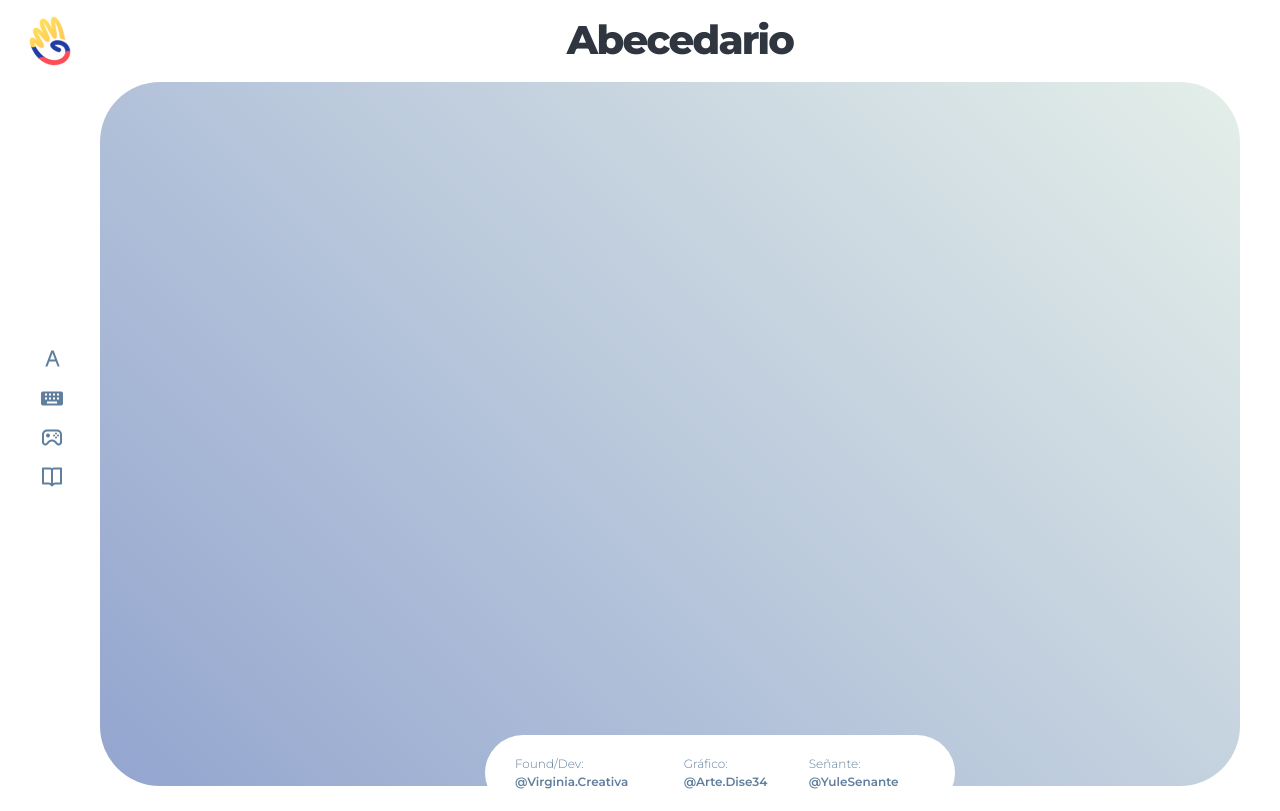
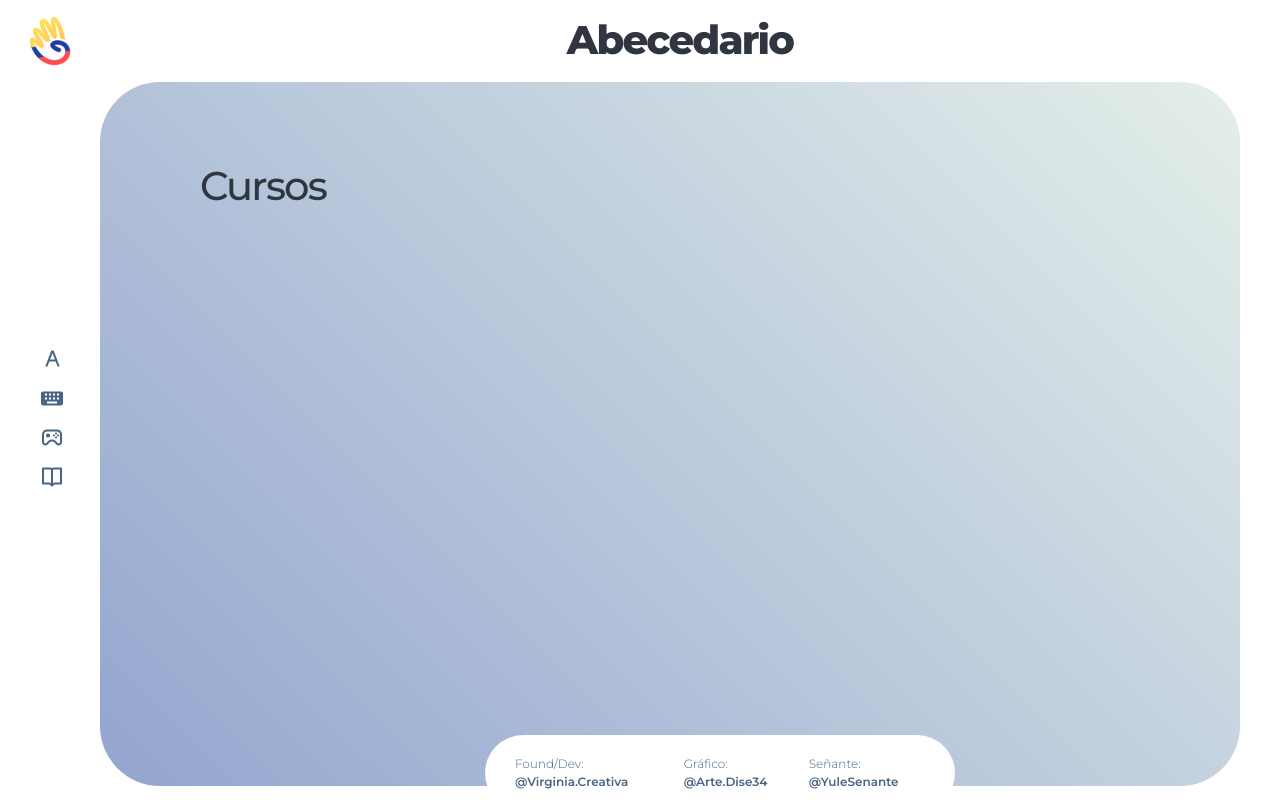
Before and after one commit to VirginiaCreativa/lscabecedario, a React (Vite) app: page /cursos in a window 1280 px wide. Built offline with nearby package versions, Linux system fonts and the light colour scheme.

Commit message:
implement routes part 2 and containers

```diff
--- /dev/null
+++ b/src/containers/Cursos.jsx
@@ -0,0 +1,11 @@
+import React from 'react';
+
+function Cursos() {
+  return (
+    <div>
+      <h1>Cursos</h1>
+    </div>
+  );
+}
+
+export default Cursos;
--- a/src/layouts/Navigation/Navigation.jsx
+++ b/src/layouts/Navigation/Navigation.jsx
@@ -1,5 +1,6 @@
 import React from 'react';
 import styled from 'styled-components';
+import { Link } from "react-router-dom"
 
 import Variable from '../../styles/VariableStyled';
 
@@ -32,16 +33,24 @@ function Navigation() {
     <NavigationCSS>
       <ul>
         <li>
-          <i className="bx bx-font" />
+          <Link to="/">
+            <i className="bx bx-font" />
+          </Link>
         </li>
         <li>
-          <i className="bx bxs-keyboard" />
+          <Link to="/all">
+            <i className="bx bxs-keyboard" />
+          </Link>
         </li>
         <li>
-          <i className="bx bx-joystick" />
+          <Link to="/games">
+            <i className="bx bx-joystick" />
+          </Link>
         </li>
         <li>
-          <i className="bx bx-book-open" />
+          <Link to="/cursos">
+            <i className="bx bx-book-open" />
+          </Link>
         </li>
       </ul>
     </NavigationCSS>
--- a/src/routes/Routes.jsx
+++ b/src/routes/Routes.jsx
@@ -3,6 +3,8 @@ import { Routes, Route } from 'react-router-dom';
 
 const OneLetter = lazy(() => import('../containers/OneLetter'));
 const AllLetter = lazy(() => import('../containers/AllLetter'));
+const Games = lazy(() => import('../containers/GameLetter'));
+const Cursos = lazy(() => import('../containers/Cursos'));
 
 
 const RoutesPages = () => {
@@ -10,7 +12,9 @@ const RoutesPages = () => {
     <Suspense fallback={<h1> Loadign...</h1>}>
       <Routes>
           <Route exact path="/" element={<OneLetter />}  />
-          <Route path="/all" element={<AllLetter />} />
+          <Route exact path="/all" element={<AllLetter />} />
+          <Route exact path="/games" element={<Games />} />
+          <Route exact path="/cursos" element={<Cursos />} />
       </Routes>
     </Suspense>
   );
--- a/src/styles/VariableStyled.jsx
+++ b/src/styles/VariableStyled.jsx
@@ -5,7 +5,7 @@ const Variables = {
   grey1: '#a4b0be',
   grey2: '#747d8c',
   grey3: '#57606f',
-  grey4: '#607F9F',
+  grey4: '#476584',
   grey5: '#eff0f0',
   red1: '#ff6b81',
   red2: '#ff4757',
```
Also changed, not shown: 7 other files (tests, documents, lock files or other folders).
